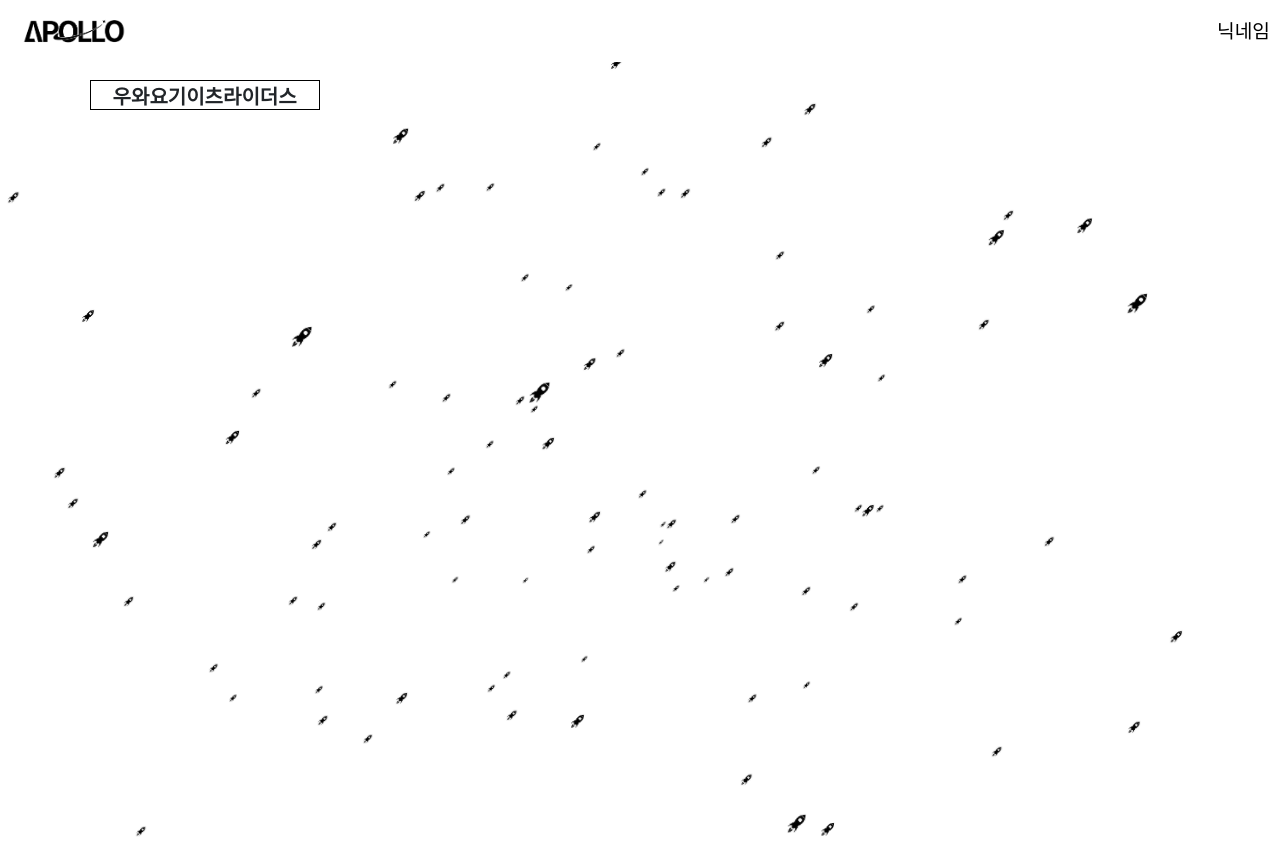
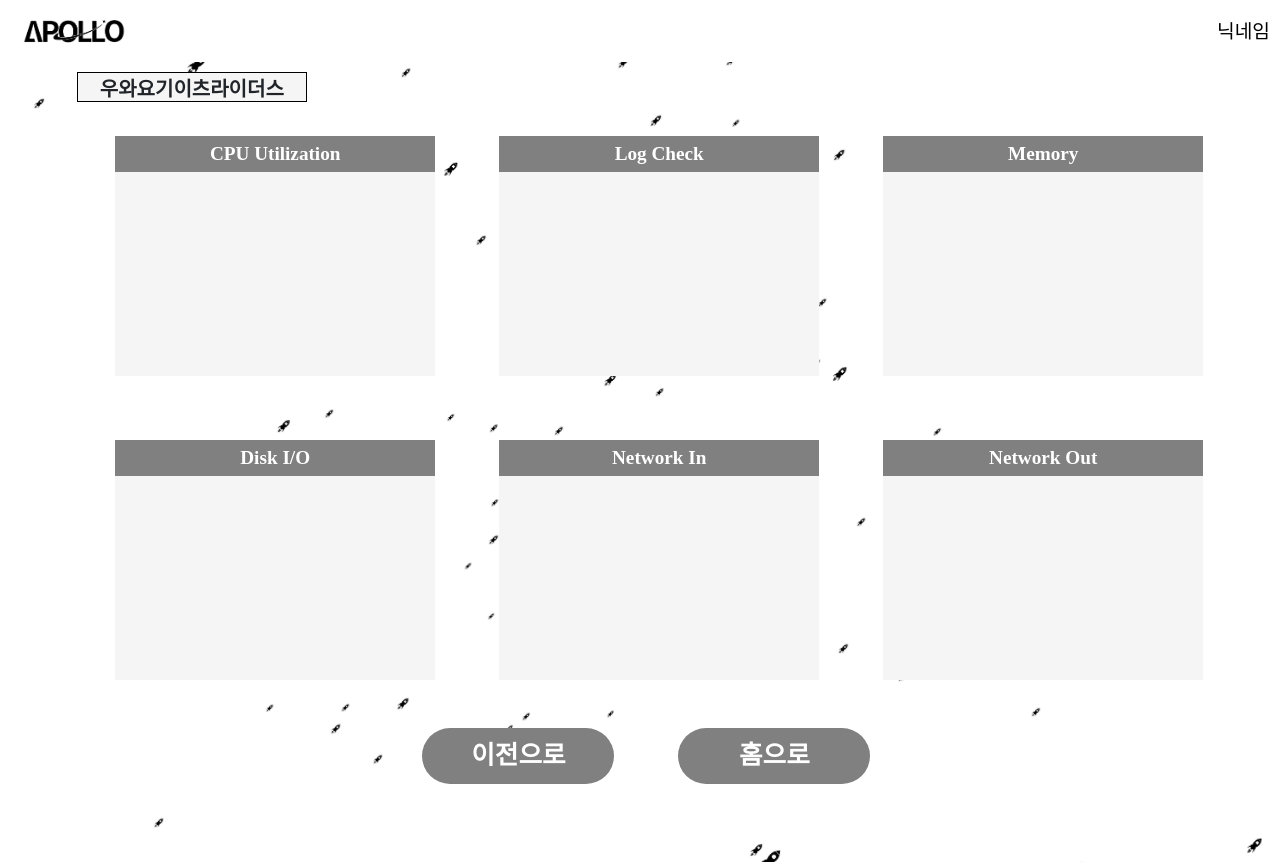
Before and after one commit to Hanium-Apollo/Apollo-Platform, a React (Create React App) app: page /monitor in a window 1280 px wide. Built offline with nearby package versions, Linux system fonts and the light colour scheme.

Commit message:
FEAT: 모니터링 페이지 초안

```diff
--- a/src/assets/css/monitoringPage.css
+++ b/src/assets/css/monitoringPage.css
@@ -1,4 +1,4 @@
-.shocontainername {
+.container-name {
     font-size: 20px;
     font-weight: Bold;
     background-color: rgba(255, 255, 255, 0);
@@ -12,10 +12,9 @@
     display: inline;
     position: absolute;
     z-index: 0;
-    top: 10%;
-    left: 7%;
-    padding: 10px;
-    background-color: white;
+    top: 9%;
+    left: 6%;
+    background-color: whitesmoke;
     border: 1px solid black;
     width: 230px;
     height: 30px;
@@ -23,33 +22,128 @@
   }
 
   .cpu-block {
-    display: subgrid;
+    display: block;
     position: absolute;
     z-index: 0;
-    bottom: 70%;
-    left: 10%;
-    padding: 10px;
-    background-color: white;
-    width: 300px;
-    height: 200px;
+    bottom: 53%;
+    left: 9%;
+    background-color: whitesmoke;
+    width: 25%;
+    height: 30%;
   }
 
   .log-block {
-
+    display: block;
+    position: absolute;
+    z-index: 0;
+    bottom: 53%;
+    left: 39%;
+    background-color: whitesmoke;
+    width: 25%;
+    height: 30%;
   }
 
   .memory-block {
-
+    display: block;
+    position: absolute;
+    z-index: 0;
+    bottom: 53%;
+    left: 69%;
+    background-color: whitesmoke;
+    width: 25%;
+    height: 30%;
   }
 
   .disk-block {
-
+    display: block;
+    position: absolute;
+    z-index: 0;
+    bottom: 15%;
+    left: 9%;
+    background-color: whitesmoke;
+    width: 25%;
+    height: 30%;
   }
 
   .networkin-block {
-
+    display: block;
+    position: absolute;
+    z-index: 0;
+    bottom: 15%;
+    left: 39%;
+    background-color: whitesmoke;
+    width: 25%;
+    height: 30%;
   }
 
   .networkout-block {
+    display: block;
+    position: absolute;
+    z-index: 0;
+    bottom: 15%;
+    left: 69%;
+    background-color: whitesmoke;
+    width: 25%;
+    height: 30%;
+  }
 
+  .NameBlock {
+    display: block;
+    position: absolute;
+    z-index: 0;
+    background-color: gray;
+    width: 100%;
+    height: 15%;
   }
+
+  .back-button {
+    width: 15%;
+    height: 7%;
+    background-color: gray;
+    opacity: 1;
+    position: absolute;
+    left: 33%;
+    bottom: 2%;
+    color: white;
+    font-family: Inter;
+    font-weight: Bold;
+    text-align: center;
+    border: none;
+    border-radius: 1000px;
+  }
+
+  .home-button {
+    width: 15%;
+    height: 7%;
+    background-color: gray;
+    opacity: 1;
+    position: absolute;
+    left: 53%;
+    bottom: 2%;
+    color: white;
+    font-family: Inter;
+    font-weight: Bold;
+    text-align: center;
+    border: none;
+    border-radius: 1000px;
+  }
+
+  .text-match {
+    font-size: 1.5vw;
+    font-weight: Bold;
+    color: white;
+    z-index: 1;
+    position: absolute;
+    font-family: Acne;
+    top: 10%;
+  }
+
+  .button-text {
+    font-size: 2vw;
+    font-weight: Bold;
+    background-color: rgba(255, 255, 255, 0);
+    z-index: 1;
+    position: absolute;
+    font-family: Inter;
+    top: 15%;
+  }
--- a/src/pages/Monitoring/Monitor.tsx
+++ b/src/pages/Monitoring/Monitor.tsx
@@ -6,12 +6,66 @@ import { useNavigate } from "react-router-dom";
 
 
 function Monitor() {
+    const navigate = useNavigate();
+
+    const goToMain = () => {
+        navigate("/");
+    };
+
+    const goToBack = () => {
+        navigate(-1);
+    };
 
     return (
         <div>
             <div className="text-block">
-            <p className="shocontainername">우와요기이츠라이더스</p>
+                <p className="container-name">우와요기이츠라이더스</p>
             </div>
+
+            <div className="cpu-block">
+                <div className="NameBlock">
+                    <p className="text-match">CPU Utilization</p>
+                </div>
+            </div>
+
+            <div className="log-block">
+                <div className="NameBlock">
+                    <p className="text-match">Log Check</p>
+                </div>
+            </div>
+
+            <div className="memory-block">
+                <div className="NameBlock">
+                    <p className="text-match">Memory</p>
+                </div>
+            </div>
+
+            <div className="disk-block">
+                <div className="NameBlock">
+                    <p className="text-match">Disk I/O</p>
+                </div>
+            </div>
+
+            <div className="networkin-block">
+                <div className="NameBlock">
+                    <p className="text-match">Network In</p>
+                </div>
+            </div>
+
+            <div className="networkout-block">
+                <div className="NameBlock">
+                    <p className="text-match">Network Out</p>
+                </div>
+            </div>
+
+            <button className="home-button" onClick={goToMain}>
+                <p className="button-text">홈으로</p>
+            </button>
+
+            <button className="back-button" onClick={goToBack}>
+                <p className="button-text">이전으로</p>
+            </button>
+
         </div>
 
     );
```
